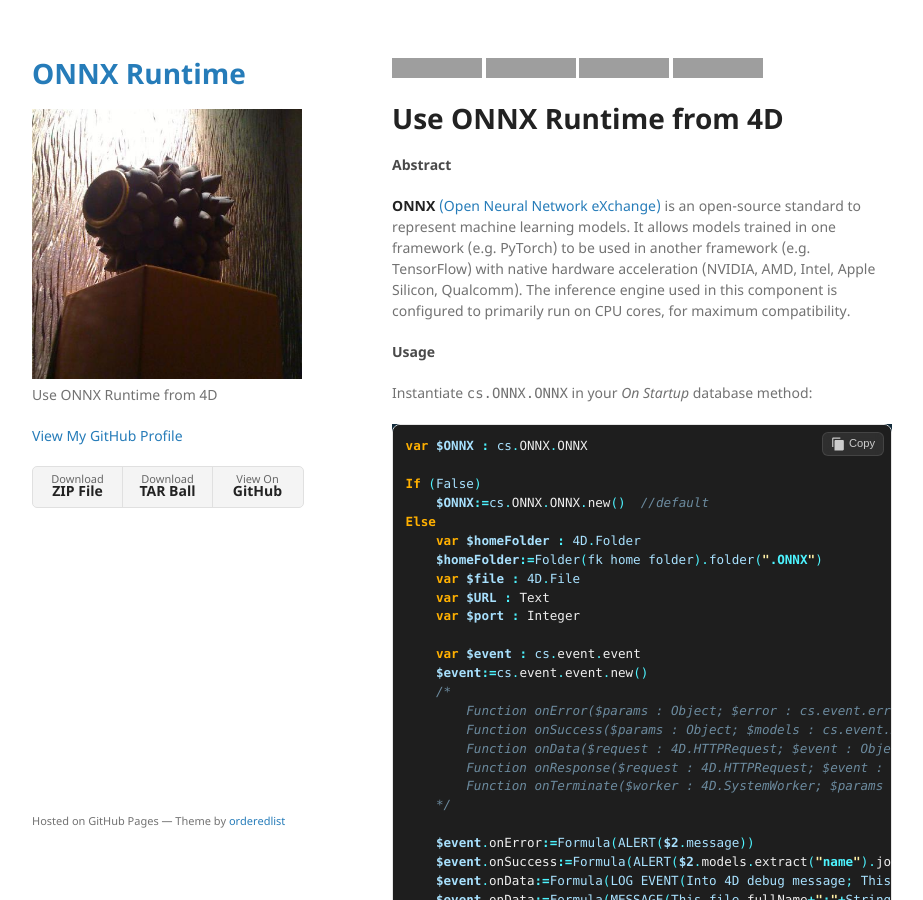
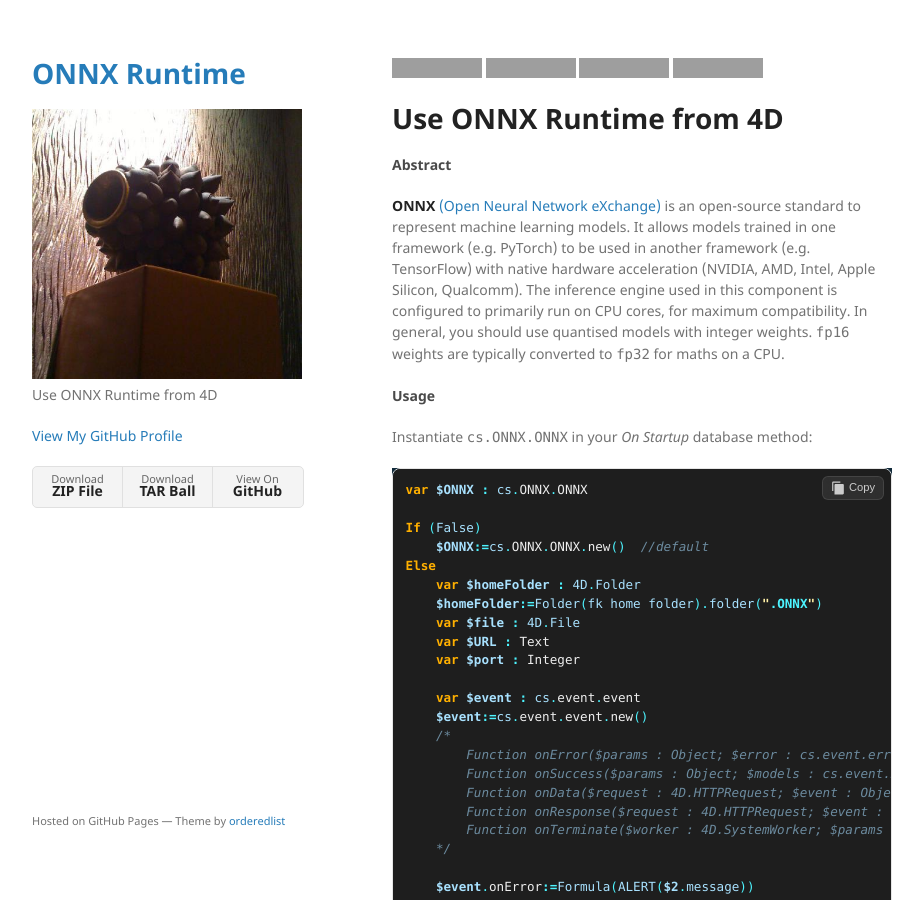
Before and after one commit to miyako/onnx-genai, a Jekyll site: the page built from index.md, in a window 1280 px wide and 900 px high, cut to the strip 0-900 px from the top of the window. Shown: the whole strip, without its empty margins (178-1101 px from the left). Built offline with Jekyll 4.4.1, drawn with Linux system fonts in a browser that asks for light colours; grey boxes are pictures that could not be loaded.

Commit message:
Update index.md

```diff
--- a/index.md
+++ b/index.md
@@ -11,7 +11,7 @@
 
 #### Abstract
 
-[**ONNX** (Open Neural Network eXchange)](https://github.com/onnx/onnx) is an open-source standard to represent machine learning models. It allows models trained in one framework (e.g. PyTorch) to be used in another framework (e.g. TensorFlow) with native hardware acceleration (NVIDIA, AMD, Intel, Apple Silicon, Qualcomm). The inference engine used in this component is configured to primarily run on CPU cores, for maximum compatibility.
+[**ONNX** (Open Neural Network eXchange)](https://github.com/onnx/onnx) is an open-source standard to represent machine learning models. It allows models trained in one framework (e.g. PyTorch) to be used in another framework (e.g. TensorFlow) with native hardware acceleration (NVIDIA, AMD, Intel, Apple Silicon, Qualcomm). The inference engine used in this component is configured to primarily run on CPU cores, for maximum compatibility. In general, you should use quantised models with integer weights. `fp16` weights are typically converted to `fp32` for maths on a CPU.
 
 #### Usage
 
```
